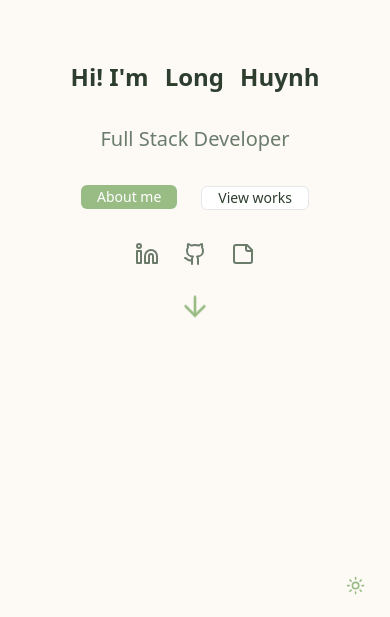
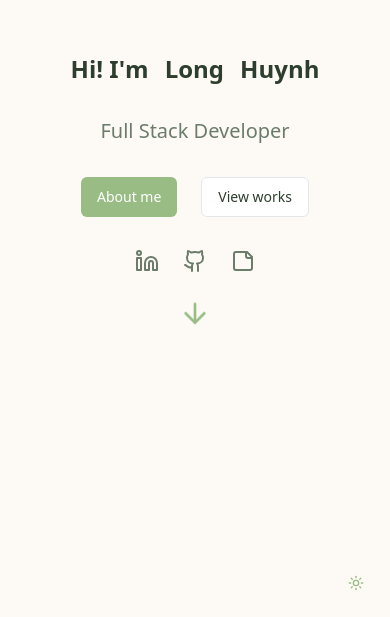
Before and after one commit to long-kr/my-portfolio, a Next.js app: page / in a window 390 px wide. Shown: the part 227-844 px from the top of the page. Built offline with nearby package versions, Linux system fonts and the light colour scheme.

Commit message:
Refactor Badge and Button components; Move  ErrorBoundary in layout

```diff
--- a/src/components/ui/Badge.tsx
+++ b/src/components/ui/Badge.tsx
@@ -3,36 +3,31 @@ import * as React from "react";
 
 import { cn } from "@/lib/utils";
 
-const badgeVariants = cva(
-  "inline-flex items-center rounded-md border px-2.5 py-0.5 text-xs font-semibold transition-colors focus:outline-none focus:ring-2 focus:ring-ring focus:ring-offset-2",
+export const badgeVariants = cva(
+  "inline-flex items-center rounded-md border px-2.5 py-0.5 text-xs font-semibold",
   {
     variants: {
       variant: {
-        default:
-          "border-transparent bg-primary text-primary-foreground shadow hover:bg-primary/80",
-        secondary:
-          "border-transparent bg-secondary text-secondary-foreground hover:bg-secondary/80",
-        light:
-          "border-transparent bg-light-off-white text-foreground shadow hover:bg-milk-white",
+        default: "border-transparent bg-primary text-primary-foreground",
+        secondary: "border-transparent bg-secondary text-secondary-foreground",
+        light: "border-transparent bg-light-off-white text-foreground",
         destructive:
-          "border-transparent bg-destructive text-destructive-foreground shadow hover:bg-destructive/80",
-        outline: "text-foreground",
+          "border-transparent bg-destructive text-destructive-foreground",
+        outline: "bg-transparent text-foreground border-border",
       },
     },
-    defaultVariants: {
-      variant: "default",
-    },
+    defaultVariants: { variant: "default" },
   },
 );
 
 export interface BadgeProps
-  extends React.HTMLAttributes<HTMLDivElement>,
+  extends React.HTMLAttributes<HTMLSpanElement>,
     VariantProps<typeof badgeVariants> {}
 
-function Badge({ className, variant, ...props }: BadgeProps) {
+export function Badge({ className, variant, ...props }: BadgeProps) {
   return (
-    <div className={cn(badgeVariants({ variant }), className)} {...props} />
+    <span className={cn(badgeVariants({ variant }), className)} {...props} />
   );
 }
 
-export { Badge, badgeVariants };
+Badge.displayName = "Badge";
--- a/src/components/ui/Button.tsx
+++ b/src/components/ui/Button.tsx
@@ -7,46 +7,30 @@ interface ButtonProps extends React.ButtonHTMLAttributes<HTMLButtonElement> {
   size?: "default" | "sm" | "lg";
 }
 
-const baseStyles = `inline-flex items-center justify-center rounded-md
-  transition-all
-  focus-visible:outline-none focus-visible:ring-2 focus-visible:ring-ring focus-visible:ring-offset-2
-  disabled:opacity-50 disabled:pointer-events-none
-  ring-offset-background`;
+const baseStyles =
+  "inline-flex items-center justify-center gap-2 rounded-md whitespace-nowrap transition " +
+  "focus-visible:outline-none focus-visible:ring-2 focus-visible:ring-ring focus-visible:ring-offset-2 ring-offset-background " +
+  "disabled:opacity-50 disabled:pointer-events-none " +
+  "[&_svg]:pointer-events-none [&_svg]:shrink-0 [&_svg]:size-4";
 
 const variants = {
-  primary: `inline-flex items-center justify-center whitespace-nowrap
-    outline-none
-    bg-primary text-white
-    hover:bg-secondary rounded-md gap-1.5 has-[>svg]:px-2.5 flex items-center gap-2
-    disabled:pointer-events-none disabled:opacity-50
-    [&_svg]:pointer-events-none [&_svg:not([class*='size-'])]:size-4 shrink-0 [&_svg]:shrink-0
-    focus-visible:border-ring focus-visible:ring-ring/50 focus-visible:ring-[3px]
-    aria-invalid:ring-destructive/20 dark:aria-invalid:ring-destructive/40 aria-invalid:border-destructive
-    `,
-  secondary: `bg-secondary text-primary
-    hover:bg-secondary-hover active:bg-secondary-active`,
-  light: `bg-white inline-flex shrink-0 items-center justify-center gap-1.5 whitespace-nowrap rounded-md border
-    text-foreground outline-none
-    hover:bg-secondary focus-visible:ring-[3px]
-    disabled:pointer-events-none disabled:opacity-50
-    has-[>svg]:px-2.5 [&_svg:not([class*='size-'])]:size-4 [&_svg]:pointer-events-none [&_svg]:shrink-0`,
-  outline:
-    "border border-primary text-primary hover:bg-primary-light/20 active:bg-primary-light/30",
-  ghost: "text-primary hover:bg-primary-light/20 active:bg-primary-light/30",
-};
+  primary: "bg-primary text-white hover:bg-primary/90",
+  secondary: "bg-secondary text-primary hover:bg-secondary/90",
+  light: "bg-white border text-foreground hover:bg-muted",
+  outline: "border border-primary text-primary hover:bg-primary/10",
+  ghost: "text-primary hover:bg-primary/10",
+} as const;
 
 const sizes = {
-  default: "h-6 md:h-10 py-2 px-4 text-sm font-medium",
-  sm: "h-5 md:h-9 px-3 text-sm font-small",
-  lg: "h-10 md:h-11 px-8",
-};
+  default: "h-10 px-4 text-sm font-medium",
+  sm: "h-9 px-3 text-sm font-medium",
+  lg: "h-11 px-6 text-base font-medium",
+} as const;
 
 export const Button: React.FC<ButtonProps> = ({
-  onClick,
+  icon,
   children,
-  icon,
   className,
-  disabled = false,
   type = "button",
   variant = "primary",
   size = "default",
@@ -54,13 +38,11 @@ export const Button: React.FC<ButtonProps> = ({
 }) => {
   return (
     <button
+      type={type}
       className={cn(baseStyles, variants[variant], sizes[size], className)}
-      onClick={onClick}
-      disabled={disabled}
-      type={type}
       {...props}
     >
-      {icon && <span>{icon}</span>}
+      {icon}
       {children}
     </button>
   );
--- a/src/config/index.ts
+++ b/src/config/index.ts
@@ -152,22 +152,6 @@ Lets connect to solve your problems together!
   ],
 };
 
-// ============================================================================
-// APPLICATION CONFIGURATION
-// ============================================================================
-
-export const APP_CONFIG = {
-  name: appData.name,
-  title: appData.title,
-  description: appData.description,
-  email: appData.email,
-  phone: appData.phone,
-  location: appData.location,
-  social: appData.social,
-  projects: appData.projects,
-  api: API_ENDPOINTS,
-} as const;
-
 export const navItems = [
   {
     title: "Home",
```
Also changed, not shown: src/components/layout/ErrorBoundary.tsx (renamed from src/components/ui/ErrorBoundary.tsx).
